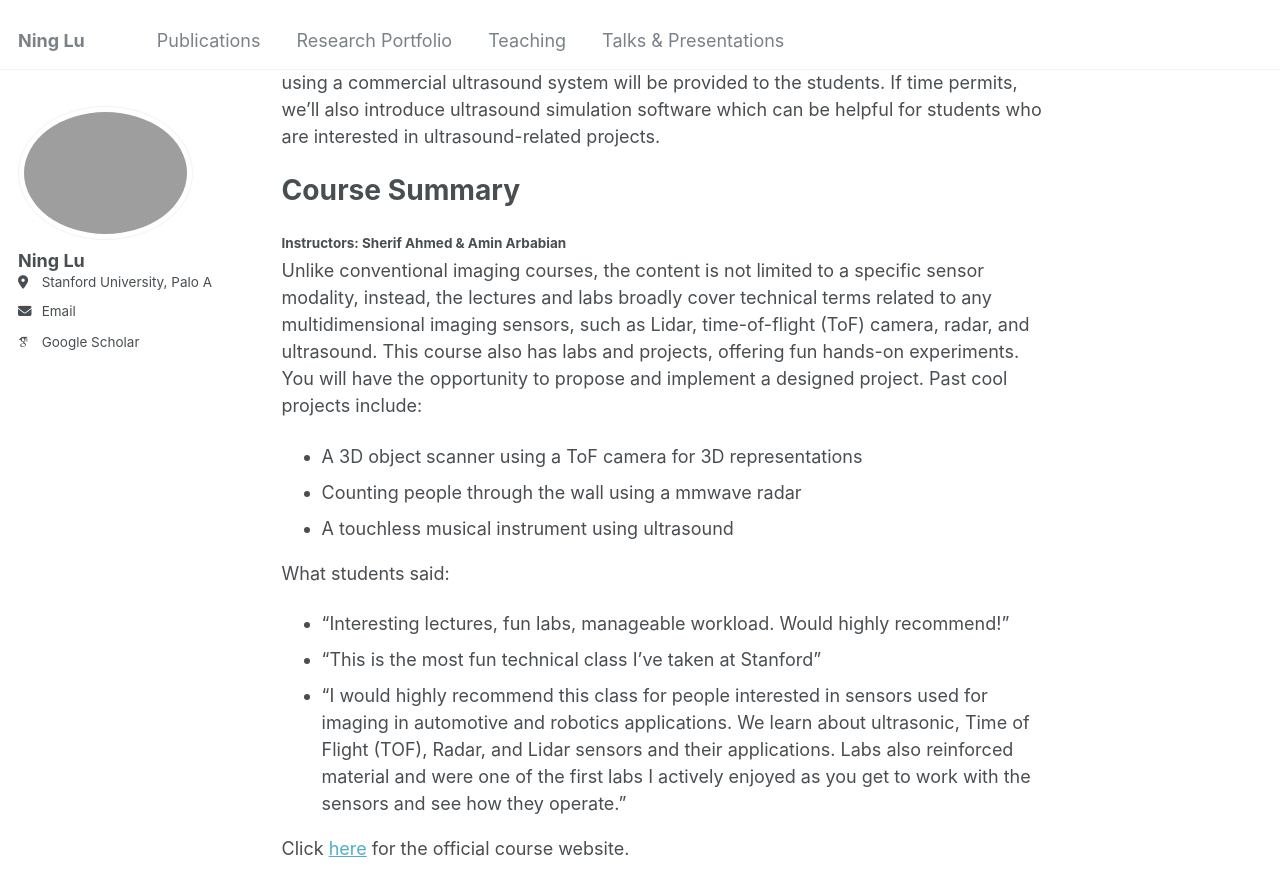
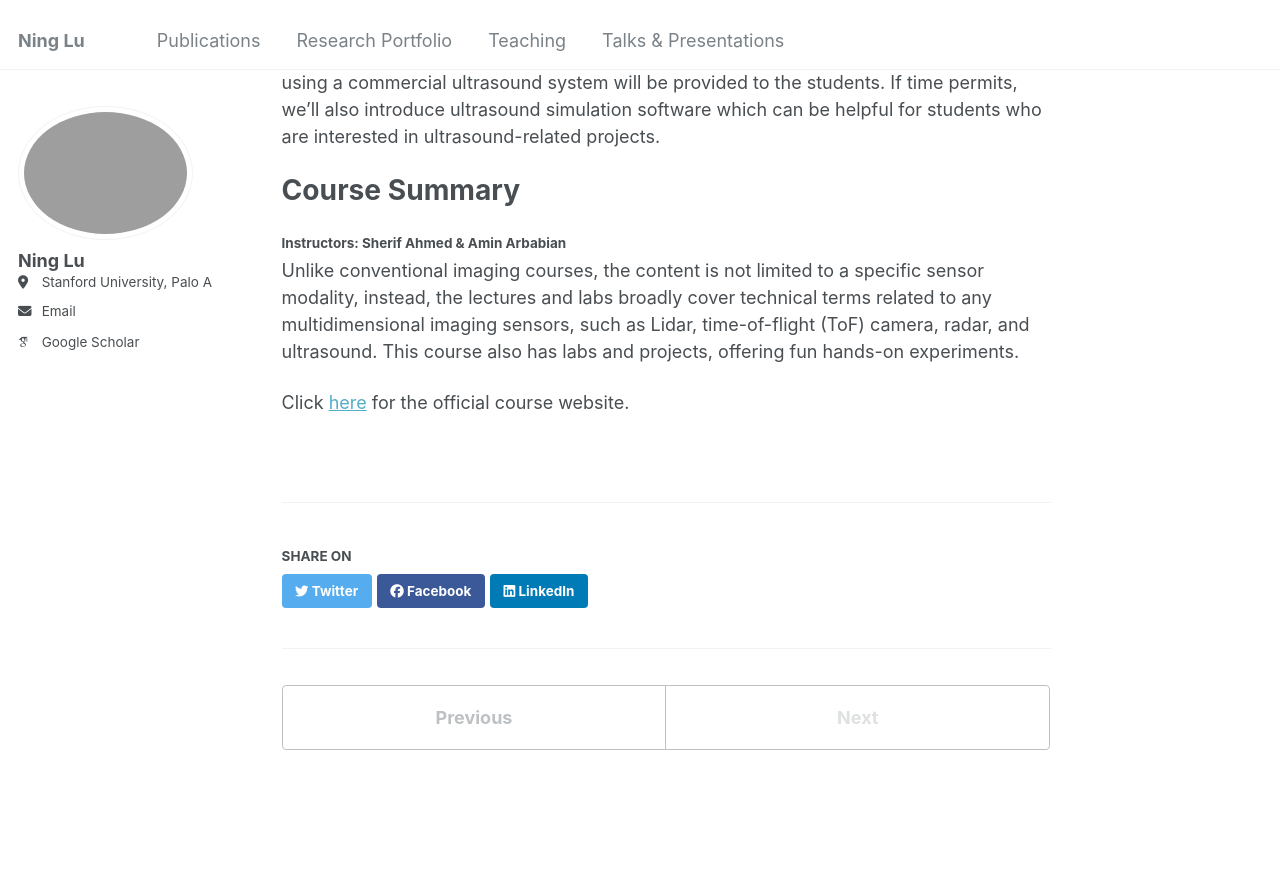
Before and after one commit to NingLu-Ultrasound/ninglu-ultrasound.github.io, a Jekyll site: the page built from _teaching/2014-spring-teaching-1.md, in a window 1280 px wide and 900 px high, scrolled down 370 px. Shown: the top 896 px of the window. Built offline with Jekyll 4.4.1, drawn with Linux system fonts in a browser that asks for light colours; some web fonts are replaced.

Commit message:
Update 2014-spring-teaching-1.md

```diff
--- a/_teaching/2014-spring-teaching-1.md
+++ b/_teaching/2014-spring-teaching-1.md
@@ -18,17 +18,6 @@ Course Summary
 ======
 #### Instructors: Sherif Ahmed & Amin Arbabian
 
-Unlike conventional imaging courses, the content is not limited to a specific sensor modality, instead, the lectures and labs broadly cover technical terms related to any multidimensional imaging sensors, such as Lidar, time-of-flight (ToF) camera, radar, and ultrasound. This course also has labs and projects, offering fun hands-on experiments. You will have the opportunity to propose and implement a designed project. Past cool projects include:
-
-* A 3D object scanner using a ToF camera for 3D representations
-* Counting people through the wall using a mmwave radar
-* A touchless musical instrument using ultrasound
-
-What students said:
-
-* "Interesting lectures, fun labs, manageable workload. Would highly recommend!"
-* "This is the most fun technical class I've taken at Stanford"
-* "I would highly recommend this class for people interested in sensors used for imaging in automotive and robotics applications. We learn about ultrasonic, Time of Flight (TOF), Radar, and Lidar sensors and their applications. Labs also reinforced material and were one of the first labs I actively enjoyed as you get to work with the sensors and see how they operate."
-
+Unlike conventional imaging courses, the content is not limited to a specific sensor modality, instead, the lectures and labs broadly cover technical terms related to any multidimensional imaging sensors, such as Lidar, time-of-flight (ToF) camera, radar, and ultrasound. This course also has labs and projects, offering fun hands-on experiments.
 
 Click [here](https://ee219.stanford.edu/) for the official course website.
```
